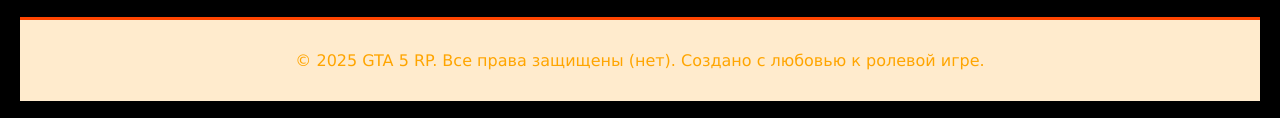
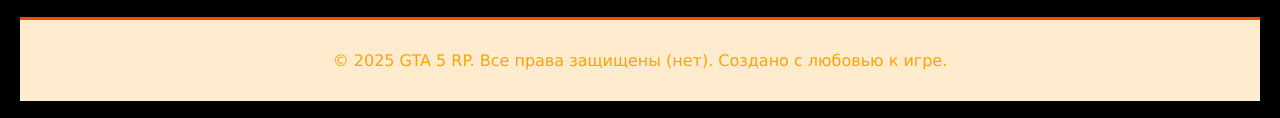
Before and after one commit to s1ntezz/s1ntezzz.github.io, a plain HTML site: page index.html in a window 1280 px wide. Shown: the part 6599-6717 px from the top of the page. Drawn offline with Linux system fonts and the light colour scheme.

Commit message:
Add files via upload

```diff
--- a/index.html
+++ b/index.html
@@ -188,7 +188,7 @@
     </div>
 
         <footer style="background-color: blanchedalmond; padding: 15px; text-align: center; border-top: 3px solid orangered;">
-            <p style="color: orange;">&copy; 2025 GTA 5 RP. Все права защищены (нет). Создано с любовью к ролевой игре.</p>
+            <p style="color: orange;">&copy; 2025 GTA 5 RP. Все права защищены (нет). Создано с любовью к игре.</p>
         </footer>
     </main>
 </body>
```
